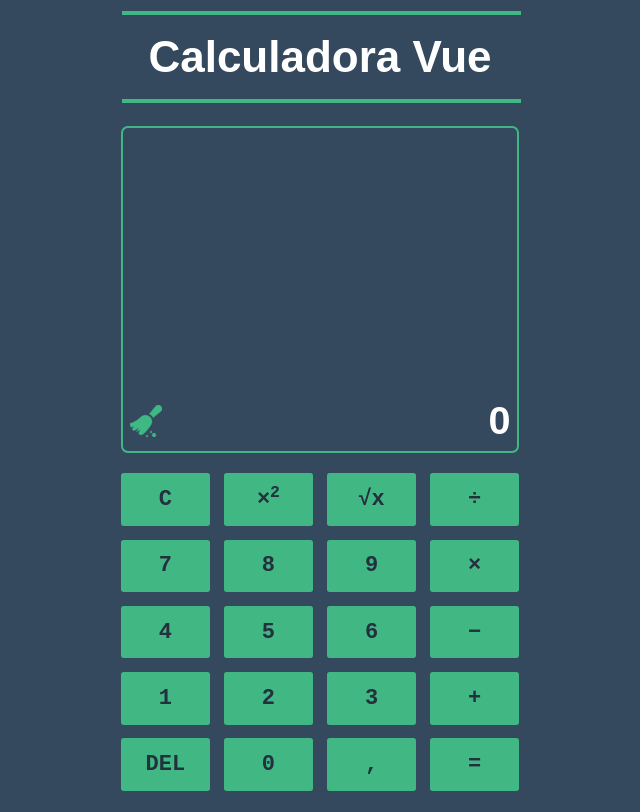
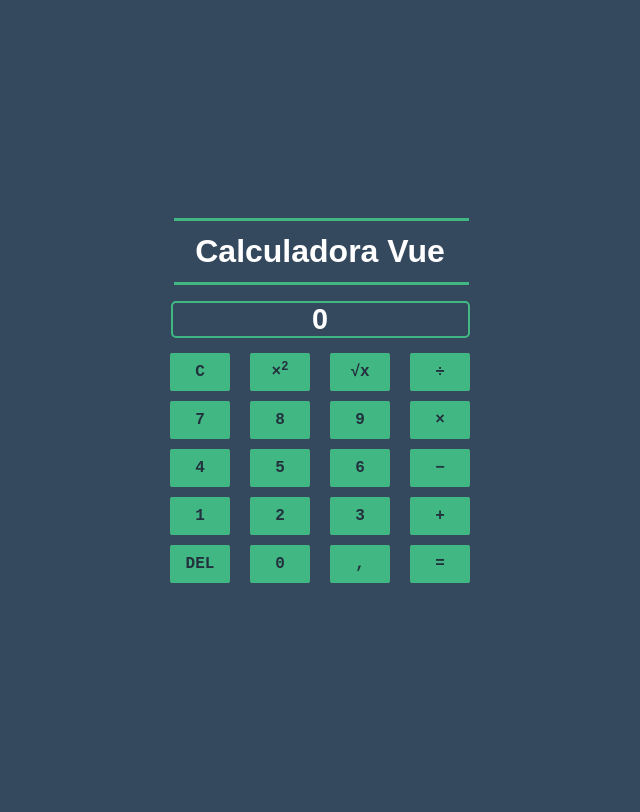
Before and after one commit to SagAraque/Calculator_PWA, a plain HTML site: page index.html in a window 1280 px wide. Shown: the whole page, without its empty margins (320-960 px from the left). Drawn offline with Linux system fonts and the light colour scheme.

Commit message:
Revert "Calculadora VUE V1.3"
This reverts commit 5ea5dc36ec99fbc3386e4005d4df494a51d569c8.

```diff
--- a/css/style.css
+++ b/css/style.css
@@ -9,109 +9,77 @@ html,
 body {
     height: 100%;
 }
-html{
-    font-size: 22px;
-}
 
 button,
 h1,
-h3,
-li {
+h3 {
     font-family: Arial, Helvetica, sans-serif;
     color: white;
 }
-h1,h3,.displayContainer{
+h1,h3{
+    width: 295px;
     text-align: center;
-    box-sizing: border-box;
-    width: calc(100% - 0.625rem);
 }
 h3 {
-    text-align: right;
-    width: 100%;
+
     font-size: 1.8rem;
-    margin: 0rem;
-    display: flex;
-    align-items: center;
-    justify-content: space-between;
-}
-#cleanIcon{
-    cursor: pointer;
-}
-#history{
-    height: 10rem;
-    padding: 0rem;
-    list-style: none;
-    display: flex;
-    flex-direction: column;
-    align-items: flex-end;
-    justify-content: flex-end;
-}
-#history li{
-    text-align: right;
-    font-size: 1rem;
-    color: #ffffff36;
+    margin: 10px 0px;
+
+    border: 2px solid #41b883;
+    border-radius: 5px;
 }
 
-.displayContainer{
-    padding: 0.313rem;
-    margin: 0.625rem 0;
-    border: 0.125rem solid #41b883;
-    border-radius: 0.313rem;
-}
 h1 {
-    font-size: 2rem;
     position: relative;
 }
 
 h1::after, h1::before {
     content: "";
     width: 100%;
-    height: 0.188rem;
-    bottom: -0.938rem;
-    left: 0.063rem;
+    height: 3px;
+    bottom: -15px;
+    left: 1px;
     background-color: #41b883;
     position: absolute;
 }
 h1::before{
-    top: -0.938rem;
+    top: -15px;
 }
 
 #app {
-    width: 20rem;
+    width: 320px;
     display: flex;
     flex-direction: column;
     align-items: center;
-    padding: 0.625rem;
-    box-sizing: border-box;
+    padding: 10px;
 }
 
 button {
-    width: calc(100% - 0.625rem);
-    margin: 0.313rem 0rem;
-    padding: 0.625rem 0.313rem;
+    width: 60px;
+    margin: 5px 10px;
+    padding: 10px 5px;
     color: #23303d;
-    font:900 1rem monospace;
+    font:900 16px monospace;
     border: none;
     background-color: #41b883;
-    border-radius: 0.125rem;
+    border-radius: 2px;
     cursor: pointer;
-    justify-self: center;
+    flex: 1 1 auto;
 }
 
 .buttonContainer {
-    width: 100%;
+    width: 200px;
     display: inline-flex;
     justify-content: center;
     flex-wrap: wrap;
 }
 
 .buttonGrid {
-    width: 100%;
     display: grid;
-    grid-template-columns: repeat(4, 25%);
+    grid-template-columns: repeat(5, 1fr);
     grid-template-rows: repeat(5, 1fr);
-    grid-column-gap: 0rem;
-    grid-row-gap: 0rem;
+    grid-column-gap: 0px;
+    grid-row-gap: 0px;
 }
 .buttonGrid button:nth-of-type(1) { grid-area: 2 / 1 / 3 / 2; }
 .buttonGrid button:nth-of-type(2) { grid-area: 2 / 2 / 3 / 3; }
@@ -137,42 +105,3 @@ button {
 button:hover {
     background-color: #3dad7b;
 }
-
-
-/*Responsive*/
-@media (max-width: 360px){
-    html{
-        font-size: 17px;
-    }
-}
-@media (max-width: 280px){
-    h1{
-        font-size: 1.5rem;
-    }
-}
-@media (min-width: 361px) and (max-width: 430px){
-    html{
-        font-size: 18px;
-    }
-}
-
-
-@media (max-width: 600px){
-    body {
-        display: initial;
-    }
-    #app{
-        width: 100%;
-    }
-}
-
-@media (max-height:600px){
-    h1{
-        display: none;
-    }
-}
-@media (min-height:601px) and (max-height: 700px){
-    h1{
-        font-size: 1.65rem;
-    }
-}
--- a/index.html
+++ b/index.html
@@ -4,9 +4,6 @@
 <head>
     <meta charset="UTF-8">
     <meta http-equiv="X-UA-Compatible" content="IE=edge">
-    <meta http-equiv="expires" content="0">
-    <meta http-equiv="Cache-Control" content="no-cache">
-    <meta http-equiv="Pragma" CONTENT="no-cache">
     <meta name="viewport" content="width=device-width, initial-scale=1.0">
     <!--Metadata para PWA-->
     <meta name="theme-color" content="#41b883">
@@ -31,12 +28,7 @@
 <body>
     <div id="app">
         <h1>{{title}}</h1>
-        <div class="displayContainer">
-            <ul id="history">
-                <li v-for="(item, index) in history" v-on:click="getHistory(index)">{{item}}</li>
-            </ul>
-            <h3 id="value"> <img id="cleanIcon" src="./img/clean.png" alt="" v-on:click="cleanHistory">{{value}}</h3>
-        </div>
+        <h3>{{value}}</h3>
         <div class="buttonContainer">
             <div class="buttonGrid">
                 <button v-on:click="setCharacter('7')">7</button>
--- a/js/main.js
+++ b/js/main.js
@@ -3,7 +3,6 @@ const app = Vue.createApp({
         return {
             title: 'Calculadora Vue',
             value: '0',
-            history: [],
         };
     },
     methods: {
@@ -12,7 +11,7 @@ const app = Vue.createApp({
                 if((this.value === '0' || this.value === 'Error') && value === '.'){
                     this.value = '0.';
                 }else{
-                    this.value === '0' || this.value === 'Infinity' || this.value === 'Error' || this.value === 'NaN' || this.value === '0.00' ? this.value=value : this.value=this.value+value;
+                    this.value === '0' || this.value === 'Error' || this.value === 'NaN' || this.value === '0.00' ? this.value=value : this.value=this.value+value;
                 }
             }
         },
@@ -21,50 +20,30 @@ const app = Vue.createApp({
         },
         operate(){
             try {
-                let result = eval(this.value.replace('x','*')).toFixed(2)
-                this.setHistory(this.value);
-                if(result.length>18) result = (parseFloat(result).toExponential(3)).toString();
-                this.value === undefined || this.value === 'NaN' ? this.displayError() : this.value=(result).toString();
+                this.value=eval(this.value.replace('x','*')).toFixed(2);
+                this.value = this.value.toString();
             } catch (error) {
                 this.displayError();
             }
+            if(this.value === undefined || this.value === 'NaN') this.displayError();
         },
         del(){
-            if(this.value != '0' && this.value != 'Error' && this.value != 'NaN' && this.value != 'Infinity'){
+            if(this.value != '0' && this.value != 'Error' && this.value != 'NaN'){
                 this.value.length === 1 ? this.value = '0' : this.value = this.value.substring(0,this.value.length-1);
             }
         },
         displayError(){
-            this.value = 'Error';
+            this.value='Error';
         },
         sqrt(){
-            let result = Math.sqrt(eval(this.value.replace('x','*'))).toFixed(2);
-            this.setHistory(result, `√${this.value}`);
-            this.value === undefined || this.value === 'NaN' ? this.displayError() : this.value=result.toString();;
-            if(this.value.length>18) this.value = (parseFloat(this.value).toExponential(3)).toString();
+            this.value=(Math.sqrt(this.value).toFixed(2)).toString();
+            if(this.value === undefined || this.value === 'NaN') this.displayError();
         },
         pow(){
-            let result = Math.pow(eval(this.value.replace('x','*')), 2).toFixed(2);
-            this.setHistory(result, `${this.value}^2`);
-            result === undefined || result === 'NaN' ? this.displayError() : this.value = result.toString();
-            if(this.value.length>18) this.value = (parseFloat(this.value).toExponential(3)).toString();
+            this.value=(Math.pow(this.value, 2)).toString();
+            if(this.value === undefined || this.value === 'NaN') this.displayError();
+        },
 
-        },
-        setHistory(operation, simbol){
-            if(this.history.length === 8) this.history.splice(7,1);
-            if(simbol === undefined){
-                this.history.unshift(`${operation} = ${eval(operation.replace('x','*')).toFixed(2)}`);
-            }else{
-                this.history.unshift(`${simbol} = ${operation}`);
-            }
-
-        },
-        getHistory(index){
-            this.value = (this.history[index].toString()).substring(this.history[index].indexOf('=')+2,this.history[index].length);
-        },
-        cleanHistory(){
-            this.history = [];
-        }
 
     },
 });
--- a/sw.js
+++ b/sw.js
@@ -53,5 +53,4 @@ self.addEventListener('fetch', e => {
             }
         )
     )
-    location.reload;
 });
```
Also changed, not shown: img/clean.png (deleted), manifest.json.
